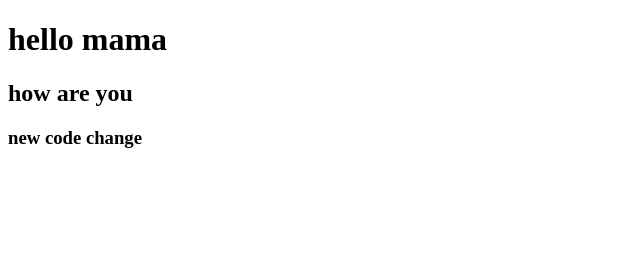
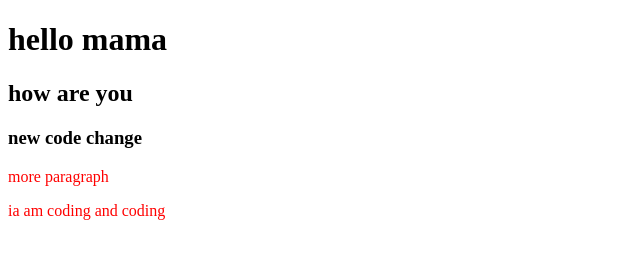
Before and after one commit to Nazim784/my-first-repo, a plain HTML site: page index.html in a window 1280 px wide. Shown: the whole page, without its empty margins (0-640 px from the left). Drawn offline with Linux system fonts and the light colour scheme.

Commit message:
styles added

```diff
--- a/index.html
+++ b/index.html
@@ -5,11 +5,13 @@
     <meta http-equiv="X-UA-Compatible" content="IE=edge">
     <meta name="viewport" content="width=device-width, initial-scale=1.0">
     <title>My first git hub</title>
+    <link rel="stylesheet" href="style.css">
 </head>
 <body>
     <h1>hello mama</h1>
     <h2>how are you</h2>
     <h3>new code change</h3>
-
+    <p>more paragraph</p>
+    <p>ia am coding and coding</p>
 </body>
 </html>
--- /dev/null
+++ b/style.css
@@ -0,0 +1,3 @@
+p{
+    color:red;
+}
```
